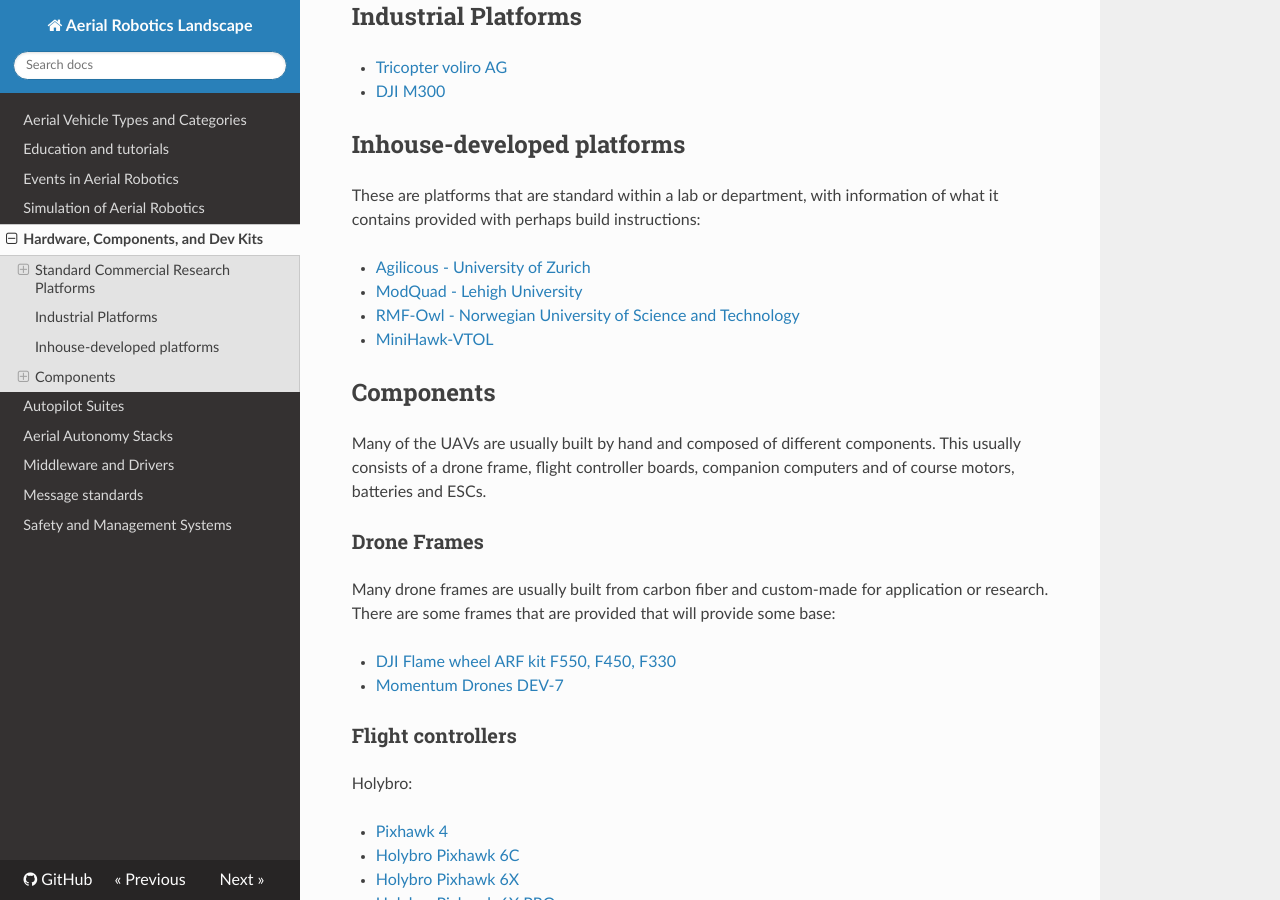
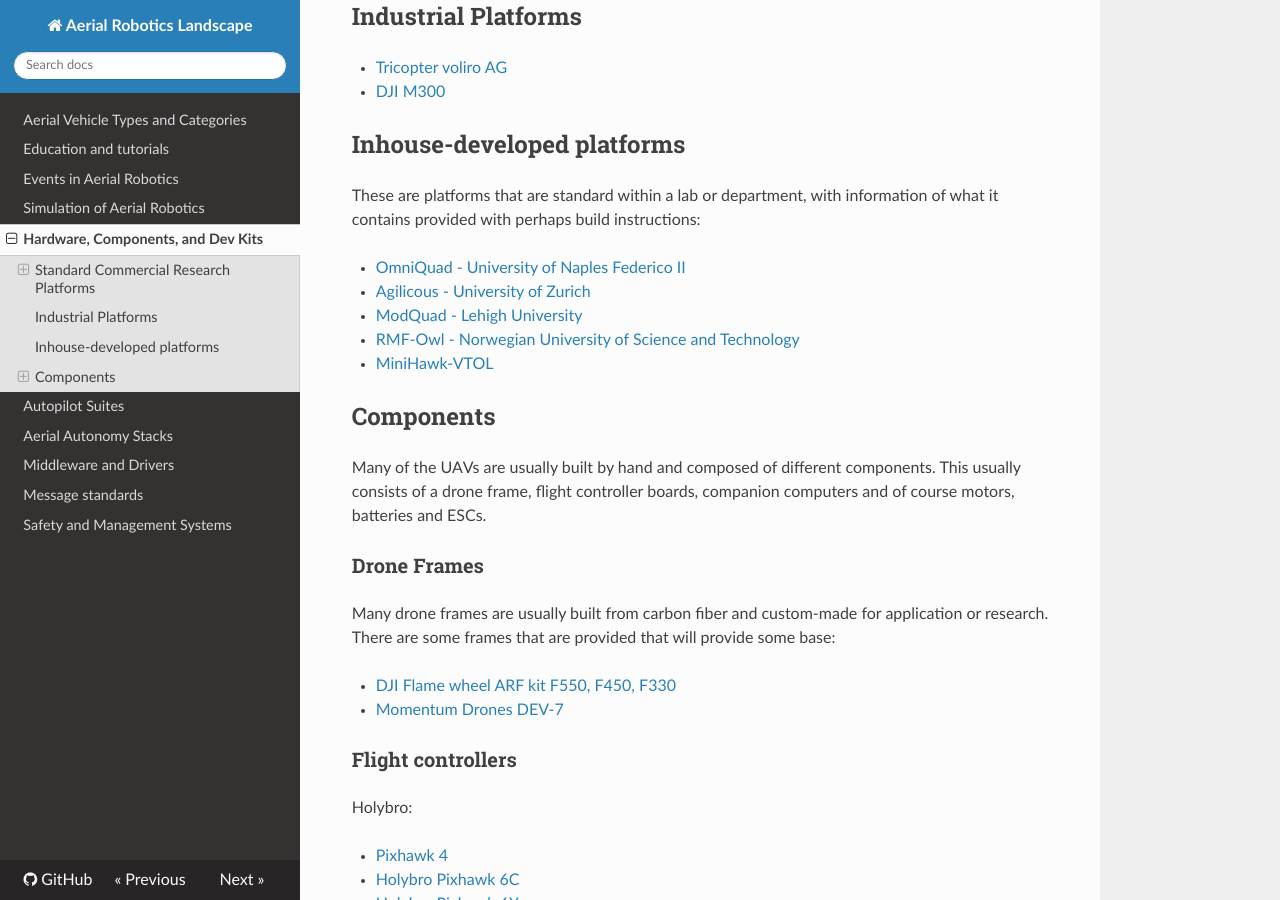
Before and after one commit to ROS-Aerial/aerial_robotic_landscape, an MkDocs documentation site: the page built from docs/hardware.md, in a window 1280 px wide and 900 px high, scrolled down 1156 px. Built offline with MkDocs 1.6.1, drawn with Linux system fonts in a browser that asks for light colours; nearby versions of some CDN libraries.

Commit message:
added the omniquad (#78)

```diff
--- a/docs/hardware.md
+++ b/docs/hardware.md
@@ -49,6 +49,7 @@
 
 These are platforms that are standard within a lab or department, with information of what it contains provided with perhaps build instructions:
 
+-  [OmniQuad - University of Naples Federico II](https://tilties2.github.io/omniquad-website/)
 -  [Agilicous - University of Zurich](https://agilicious.readthedocs.io/en/latest/index.html)
 -  [ModQuad - Lehigh University](http://swarmslab.com/projects/)
 -  [RMF-Owl - Norwegian University of Science and Technology](https://ieeexplore.ieee.org/document/9836115)
```
